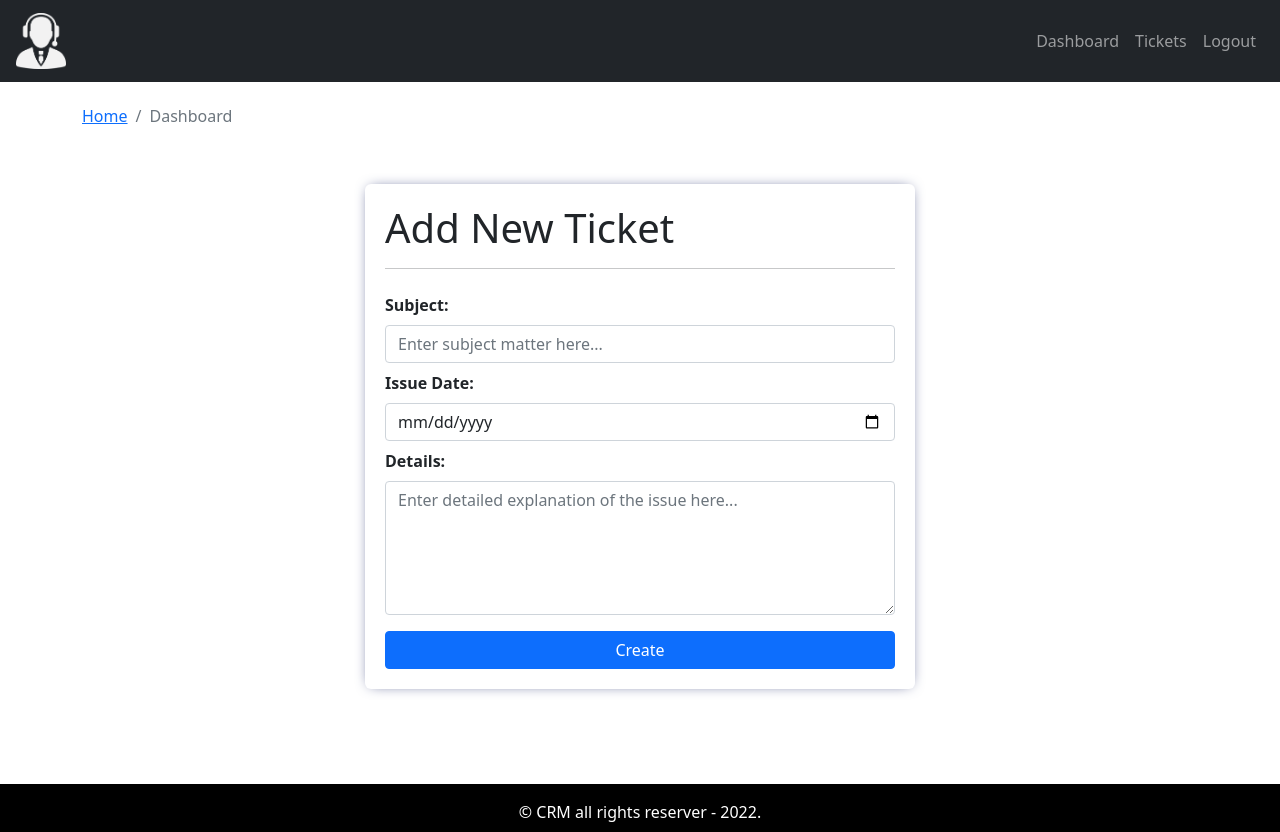
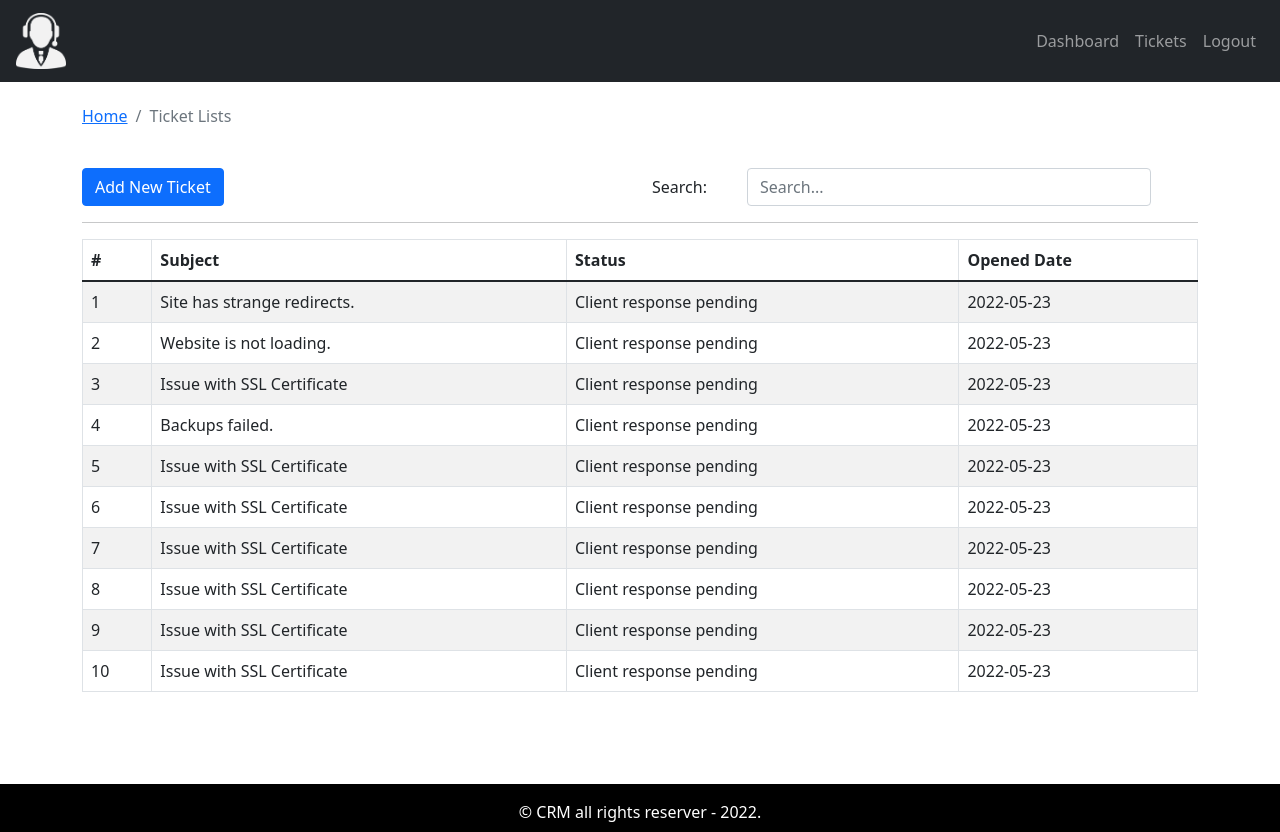
Before and after one commit to CamSteph/crm-ticketing-system, a React (Create React App) app: page / in a window 1280 px wide. Built offline with nearby package versions, Linux system fonts and the light colour scheme.

Commit message:
Ticket search functionality created.

```diff
--- a/src/App.js
+++ b/src/App.js
@@ -4,6 +4,7 @@ import "./App.css";
 import EntryPage from "./pages/entry/EntryPage";
 import DashboardPage from "./pages/dashboard/DashboardPage";
 import AddNewTicketPage from "./pages/addNewTickets/AddNewTicketPage";
+import TicketListPage from "./pages/ticketList/TicketListPage";
 // End Page imports
 
 // Import components
@@ -16,7 +17,8 @@ function App() {
       {/* <EntryPage/> */}
       <DefaultLayout>
         {/* <DashboardPage/> */}
-        <AddNewTicketPage/>
+        {/* <AddNewTicketPage/> */}
+        <TicketListPage/>
       </DefaultLayout>
     </div>
   );
--- a/src/assets/data/dummyTickets.json
+++ b/src/assets/data/dummyTickets.json
@@ -1,51 +1,61 @@
 [
     {
         "id": 1,
+        "subject": "Site has strange redirects.",
         "status" : "Client response pending",
         "addedAt" : "2022-05-23"
     },
     {
         "id": 2,
+        "subject": "Website is not loading.",
         "status" : "Client response pending",
         "addedAt" : "2022-05-23"
     },
     {
         "id": 3,
+        "subject": "Issue with SSL Certificate",
         "status" : "Client response pending",
         "addedAt" : "2022-05-23"
     },
     {
         "id": 4,
+        "subject": "Backups failed.",
         "status" : "Client response pending",
         "addedAt" : "2022-05-23"
     },
     {
         "id": 5,
+        "subject": "Issue with SSL Certificate",
         "status" : "Client response pending",
         "addedAt" : "2022-05-23"
     },
     {
         "id": 6,
+        "subject": "Issue with SSL Certificate",
         "status" : "Client response pending",
         "addedAt" : "2022-05-23"
     },
     {
         "id": 7,
+        "subject": "Issue with SSL Certificate",
         "status" : "Client response pending",
         "addedAt" : "2022-05-23"
     },
     {
         "id": 8,
+        "subject": "Issue with SSL Certificate",
         "status" : "Client response pending",
         "addedAt" : "2022-05-23"
     },
     {
         "id": 9,
+        "subject": "Issue with SSL Certificate",
         "status" : "Client response pending",
         "addedAt" : "2022-05-23"
     },
     {
         "id": 10,
+        "subject": "Issue with SSL Certificate",
         "status" : "Client response pending",
         "addedAt" : "2022-05-23"
     }
--- a/src/components/breadcrumb/PageBreadcrumb.js
+++ b/src/components/breadcrumb/PageBreadcrumb.js
@@ -8,7 +8,7 @@ const PageBreadcrumb = ({page}) => {
   return (
     <Breadcrumb class="mt-4">
         <Breadcrumb.Item href="/">Home</Breadcrumb.Item>
-        <Breadcrumb.Item active href={page}>Dashboard</Breadcrumb.Item>
+        <Breadcrumb.Item active href={page}>{page}</Breadcrumb.Item>
     </Breadcrumb>
   )
 }
--- /dev/null
+++ b/src/components/searchForm/SearchFormComponent.js
@@ -0,0 +1,28 @@
+import React from 'react';
+
+// import Bootstrap
+import {Form, Row, Col} from 'react-bootstrap';
+// End import bootstrap
+
+const SearchFormComponent = ({handleOnChange, strValue}) => {
+
+    console.log(strValue);
+
+  return (
+    <Form>
+        <Form.Group as={Row}>
+            <Form.Label column sm="2">Search:</Form.Label>
+            <Col sm="9">
+                <Form.Control
+                name="searchStr"
+                placeholder='Search...'
+                onChange={handleOnChange}
+                value={strValue}
+                />
+            </Col>
+        </Form.Group>
+    </Form>
+  )
+};
+
+export default SearchFormComponent;
--- /dev/null
+++ b/src/pages/ticketList/TicketListPage.js
@@ -0,0 +1,64 @@
+import React, {useState, useEffect} from 'react';
+
+// Import bootstrap
+import {Container, Row, Col, Button} from 'react-bootstrap'
+// End import bootstrap
+
+// Import Components
+import PageBreadcrumb from '../../components/breadcrumb/PageBreadcrumb';
+import SearchFormComponent from '../../components/searchForm/SearchFormComponent';
+import TicketTable from '../../components/ticketTable/TicketTable';
+// End import components
+
+// Import dummy ticket data
+import tickets from '../../assets/data/dummyTickets.json';
+// End import dummy ticket data
+
+const TicketListPage = () => {
+    const [strValue, setStrValue] = useState('');
+    const [filteredTickets, setFilteredTickets] = useState(tickets);
+
+    const handleOnChange = e => {
+        const {value} = e.target;
+        setStrValue(value);
+        searchTicket(value);
+    };
+
+    useEffect(() => {
+        //setFilteredTickets(tickets);
+    }, [strValue, filteredTickets]);
+
+    const searchTicket = str => {
+
+        const displayTickets = tickets.filter(row => {
+            return row.subject.toLowerCase().includes(str.toLowerCase());
+        });
+        setFilteredTickets(displayTickets);
+    };
+
+  return (
+    <Container className="pb-4">
+        <Row>
+            <Col>
+                <PageBreadcrumb page="Ticket Lists"/>
+            </Col>
+        </Row>
+        <Row className="mt-4">
+            <Col>
+                <Button variant="primary" className="text-white">Add New Ticket</Button>
+            </Col>
+            <Col className='text-right'>
+                <SearchFormComponent handleOnChange={handleOnChange} strValue={strValue}/>
+            </Col>
+        </Row>
+        <hr/>
+        <Row>
+            <Col>
+                <TicketTable tickets={filteredTickets}/>
+            </Col>
+        </Row>
+    </Container>
+  )
+}
+
+export default TicketListPage
```
